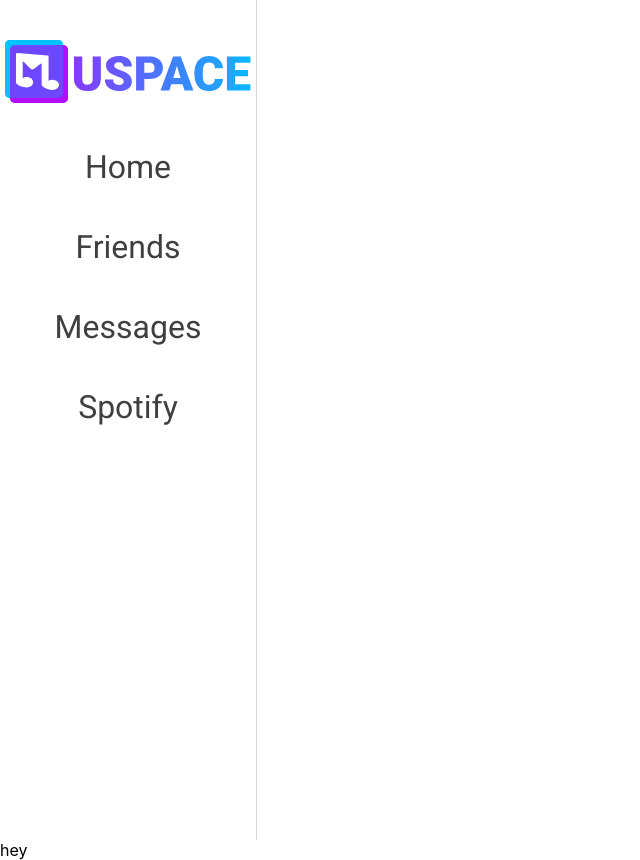
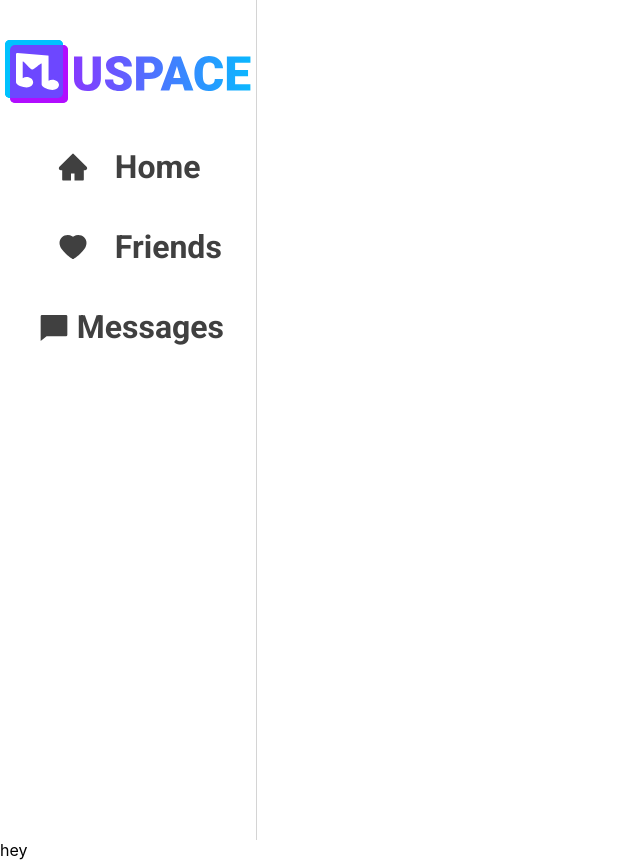
Before and after one commit to SherRao/MuSpace, a React (Create React App) app: page / in a window 1280 px wide. Shown: the whole page, without its empty margins (0-640 px from the left). Built offline with nearby package versions, Linux system fonts and the light colour scheme.

Commit message:
Added icons to sidebar with left alignment

```diff
--- a/package.json
+++ b/package.json
@@ -5,6 +5,9 @@
     "license": "MIT",
     "dependencies": {
         "@craco/craco": "^5.9.0",
+        "@fortawesome/fontawesome-svg-core": "^1.2.35",
+        "@fortawesome/free-solid-svg-icons": "^5.15.3",
+        "@fortawesome/react-fontawesome": "^0.1.14",
         "@testing-library/jest-dom": "^5.12.0",
         "@testing-library/react": "^11.2.6",
         "@testing-library/user-event": "^12.8.3",
--- a/src/components/atoms/SidebarButton.jsx
+++ b/src/components/atoms/SidebarButton.jsx
@@ -33,7 +33,6 @@ const StyledLink = Styled.a`
     padding: 0;
     size: 0;
     display: block;
-    margin: 0 auto;
     text-decoration: none;
 
 `;
@@ -41,28 +40,38 @@ const StyledLink = Styled.a`
 const StyledText = Styled.p`
     font-family: "Roboto";
     font-size: ${props => props.theme.fontSizes.medium};
+    font-weight: bold;
     color: ${props => props.theme.colors.grey};
 
-    align: right;
+    align: left;
     flex: 1;
-    margin: 0px;
+    margin: 0;
 `;
 
-// const StyledIcon = Styled.img`
-//     align: left;
-//     max-width: 40%;
-//     height: auto;
-//     flex: 1;
-//     margin: 0px;
-//     padding: 3px;
-// `;
+ const StyledIcon = Styled.div`
+     align: left;
+     max-width: 40%;
+     height: auto;
+     flex: 1;
+     margin: 0px;
+     padding: 3px;
 
-function SidebarButton({ text, icon, location }) {
+     *{
+        display: block;
+        margin: 0 auto;
+        width: 2em;
+        height: 2em;
+     }
+`;
+
+function SidebarButton({ text, icon, children, location }) {
     return (
         <StyledDiv>
+            <StyledIcon>{children}</StyledIcon>
             <StyledLink href={location}>
                 <StyledText>{text}</StyledText>
             </StyledLink>
+
         </StyledDiv>
     );
 }
--- a/src/components/organisms/Sidebar.jsx
+++ b/src/components/organisms/Sidebar.jsx
@@ -2,6 +2,13 @@ import React from "react";
 import Styled from "styled-components";
 import { SidebarButton, MuspaceLogo } from "@atoms";
 import { FaHome, FaUserFriends, FaEnvelope, FaSpotify } from "react-icons/fa";
+
+import { FontAwesomeIcon } from "@fortawesome/react-fontawesome";
+import { faBell } from "@fortawesome/free-solid-svg-icons";
+
+import { AiFillHome, AiOutlineHome } from "react-icons/ai";     /* home button icon outline and fill*/
+import { AiFillHeart, AiOutlineHeart } from "react-icons/ai";     /* friend button icon outline and fill*/
+import { RiChat4Fill, RiChat4Line } from "react-icons/ri";     /* message button icon outline and fill*/
 
 const StyledDiv = Styled.div`
     max-width: 20vw;
@@ -23,10 +30,10 @@ function Sidebar() {
             <br></br>
             <MuspaceLogo />
             <br></br>
-            <SidebarButton text="Home" location="/" />
-            <SidebarButton text="Friends"  location="/friends" />
-            <SidebarButton text="Messages" location="/messages" />
-            <SidebarButton text="Spotify" location="/" />
+
+            <SidebarButton text="Home" location="/"><AiFillHome/></SidebarButton>
+            <SidebarButton text="Friends"  location="/friends"><AiFillHeart/></SidebarButton>
+            <SidebarButton text="Messages" location="/messages"><RiChat4Fill/></SidebarButton>
 
         </StyledDiv>
     );
--- a/src/components/organisms/index.js
+++ b/src/components/organisms/index.js
@@ -1,4 +1,6 @@
 import TestOrganismComponent from "./TestOrganismComponent.jsx";
 import Sidebar from "./Sidebar.jsx";
 
+
+
 export { TestOrganismComponent, Sidebar };
```
Also changed, not shown: 1 other file (tests, documents, lock files or other folders).
